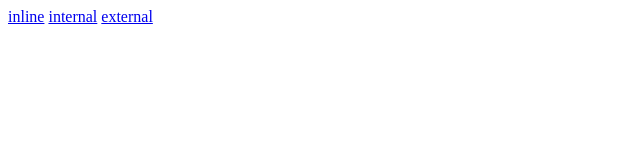
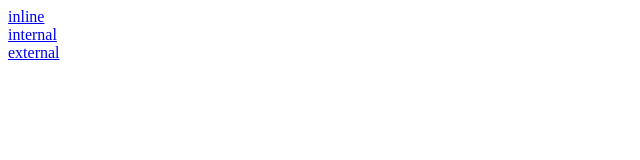
Before and after one commit to LorraineBrigetteMendez/ITWEBDEVACT5, a plain HTML site: page index.html in a window 1280 px wide. Shown: the whole page, without its empty margins (0-640 px from the left). Drawn offline with Linux system fonts and the light colour scheme.

Commit message:
Add files via upload

```diff
--- a/index.html
+++ b/index.html
@@ -6,8 +6,8 @@
     <title>Document</title>
 </head>
 <body>
- <a href=inline.html>inline</a>
-<a href=internal.html>internal</a>
+ <a href=inline.html>inline</a><br>
+<a href=internal.html>internal</a><br>
 <a href=external.html>external</a>
 </body>
 </html>
```
